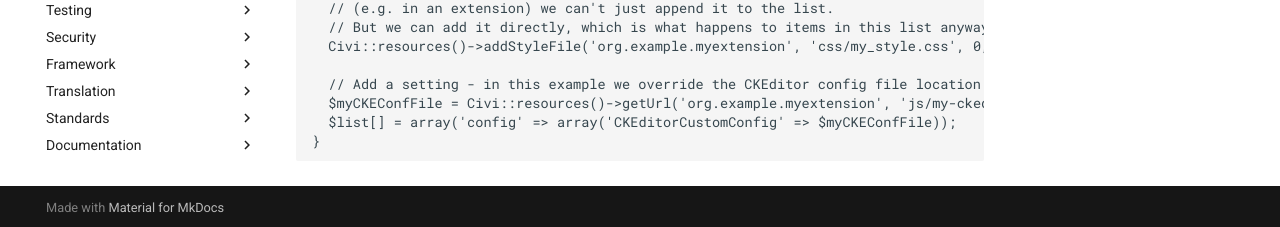
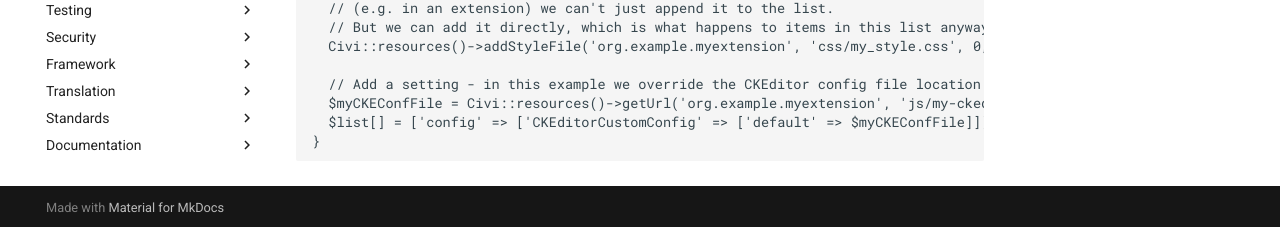
Before and after one commit to civicrm/civicrm-dev-docs, an MkDocs documentation site: the page built from docs/hooks/hook_civicrm_coreResourceList.md, in a window 1280 px wide and 1304 px high. Shown: the part 1074-1301 px from the top of the window. Built offline with MkDocs 1.6.1 and Material for MkDocs 9.7.7, drawn with Linux system fonts in a browser that asks for light colours; comment, search, counter and statistics services are not loaded; old or Windows-style settings are respelled for this version of MkDocs.

Commit message:
Update hook_civicrm_coreResourceList.md

````diff
--- a/docs/hooks/hook_civicrm_coreResourceList.md
+++ b/docs/hooks/hook_civicrm_coreResourceList.md
@@ -46,7 +46,7 @@ function myextension_civicrm_coreResourceList(&$list, $region) {
   Civi::resources()->addStyleFile('org.example.myextension', 'css/my_style.css', 0, $region);
 
   // Add a setting - in this example we override the CKEditor config file location
-  $myCKEConfFile = Civi::resources()->getUrl('org.example.myextension', 'js/my-ckeditor-config.js')
-  $list[] = array('config' => array('CKEditorCustomConfig' => $myCKEConfFile));
+  $myCKEConfFile = Civi::resources()->getUrl('org.example.myextension', 'js/my-ckeditor-config.js');
+  $list[] = ['config' => ['CKEditorCustomConfig' => ['default' => $myCKEConfFile]]];
 }
 ```
````
